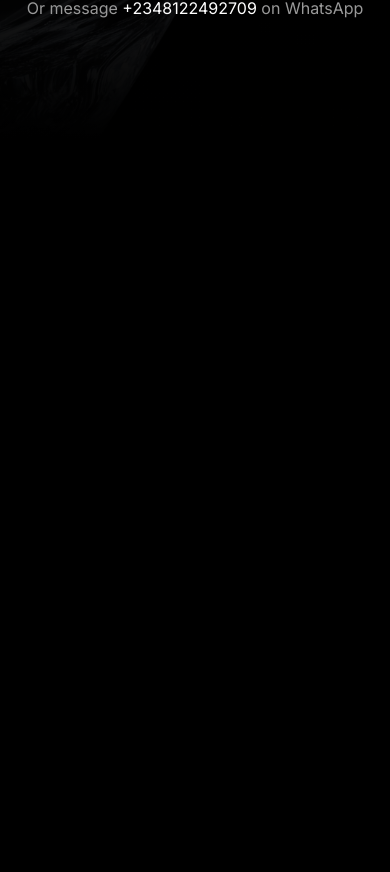
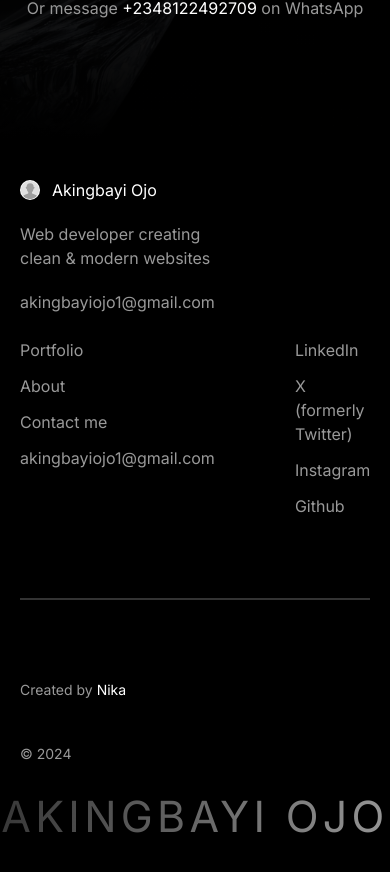
Before and after one commit to ak-nika/portfolio, a React (Vite) app: page / in a window 390 px wide. Shown: the part 6512-7384 px from the top of the page. Before the commit the page ends 6650 px from the top, so only its background shows below. Built offline with nearby package versions, Linux system fonts and the light colour scheme; no server answers; the database is empty.

Commit message:
Home page done

```diff
--- a/src/index.css
+++ b/src/index.css
@@ -5,7 +5,7 @@
 @tailwind utilities;
 
 * {
-  @apply font-inter m-0 p-0 box-border text-white scroll-smooth scroll-m-4;
+  @apply font-inter m-0 p-0 box-border text-white scroll-smooth;
 }
 body {
   @apply bg-black overflow-x-hidden;
--- a/src/pages/Home.jsx
+++ b/src/pages/Home.jsx
@@ -8,6 +8,7 @@ import Career from "../sections/Career";
 import Benefits from "../sections/Benefits";
 import Languages from "../sections/Languages";
 import Contact from "../sections/Contact";
+import Footer from "../sections/Footer";
 
 const Home = () => {
   return (
@@ -21,6 +22,7 @@ const Home = () => {
       <Career />
       <Benefits />
       <Contact />
+      <Footer />
     </>
   );
 };
--- /dev/null
+++ b/src/sections/Footer.jsx
@@ -0,0 +1,100 @@
+import React from "react";
+import { profile } from "../assets";
+
+const Footer = () => {
+  return (
+    <section className="px-5 py-10 md:px-8 md:py-12 lg:px-10 lg:py-16">
+      <div className="flex flex-col md:flex-row md:justify-between">
+        <div className="flex flex-col gap-5">
+          <div className="flex items-center gap-3">
+            <img
+              src={profile}
+              alt="profile"
+              width={20}
+              className="rounded-full"
+            />
+
+            <p>Akingbayi Ojo</p>
+          </div>
+
+          <p className="text-grey m-0">
+            Web developer creating <br /> clean & modern websites
+          </p>
+
+          <a href="mailto:akingbayiojo1@gmail.com" className="text-grey">
+            akingbayiojo1@gmail.com
+          </a>
+        </div>
+
+        <div className="mt-6 md:mt-0 w-full md:w-fit flex gap-20">
+          <ul className="flex flex-col gap-3">
+            <li>
+              <a href="#portfolio" className="text-grey">
+                Portfolio
+              </a>
+            </li>
+            <li>
+              <a href="#about" className="text-grey">
+                About
+              </a>
+            </li>
+            <li>
+              <a href="#contact" className="text-grey">
+                Contact me
+              </a>
+            </li>
+            <li>
+              <a href="mailto:akingbayiojo1@gmail.com" className="text-grey">
+                akingbayiojo1@gmail.com
+              </a>
+            </li>
+          </ul>
+
+          <ul className="flex flex-col gap-3">
+            <li>
+              <a href="" className="text-grey">
+                LinkedIn
+              </a>
+            </li>
+            <li>
+              <a href="" className="text-grey">
+                X (formerly Twitter)
+              </a>
+            </li>
+            <li>
+              <a href="" className="text-grey">
+                Instagram
+              </a>
+            </li>
+            <li>
+              <a href="" className="text-grey">
+                Github
+              </a>
+            </li>
+          </ul>
+        </div>
+      </div>
+
+      <hr className="border border-lightBlack my-20" />
+
+      <div className="flex flex-col md:flex-row md:justify-between gap-6">
+        <p className="small">
+          Created by{" "}
+          <a href="https://github.com/ak-nika" className="text-white">
+            Nika
+          </a>
+        </p>
+
+        <p className="small">&copy; 2024</p>
+      </div>
+
+      <div className="flex items-center justify-center w-full bg-black">
+        <h1 className="text-transparent bg-clip-text bg-gradient-to-r from-[#383838] to-[#959595] text-[11vw] uppercase tracking-widest text-nowrap">
+          Akingbayi Ojo
+        </h1>
+      </div>
+    </section>
+  );
+};
+
+export default Footer;
```
